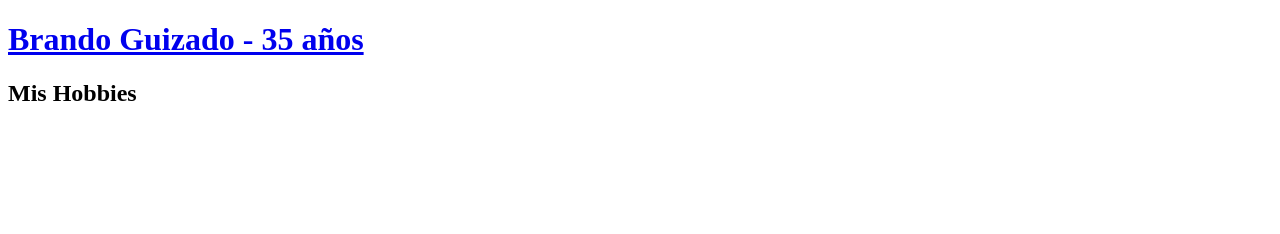
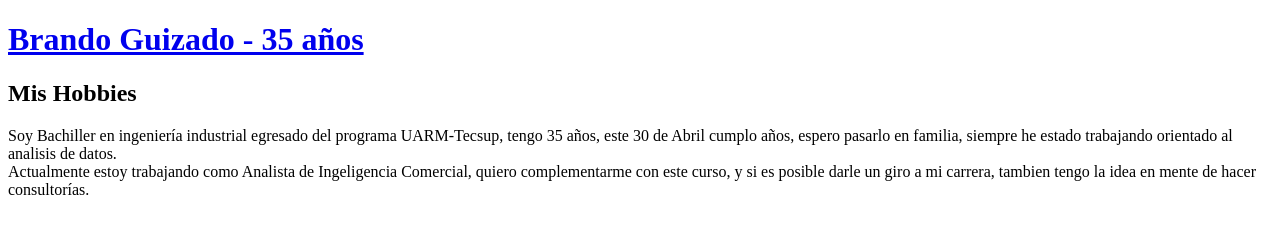
Before and after one commit to bguizado/html-git-github, a plain HTML site: page index.html in a window 1280 px wide. Drawn offline with Linux system fonts and the light colour scheme.

Commit message:
incluir la etiqueta para el texto con una descripcion mia, mis hobbies y mi ocupacion actual

```diff
--- a/index.html
+++ b/index.html
@@ -10,5 +10,9 @@
             <a href="https://www.linkedin.com/in/brando-guizado-benzaquen/" target="_blank" rel="noopener">Brando Guizado - 35 años</a>
         </h1>
         <h2>Mis Hobbies</h2>
+        <p>Soy Bachiller en ingeniería industrial egresado del programa UARM-Tecsup, tengo 35 años, este 30 de Abril cumplo años,
+            espero pasarlo en familia, siempre he estado trabajando orientado al analisis de datos.<br>
+            Actualmente estoy trabajando como Analista de Ingeligencia Comercial,
+            quiero complementarme con este curso, y si es posible darle un giro a mi carrera, tambien tengo la idea en mente de hacer consultorías.</p>
     </body>
 </html>
```
